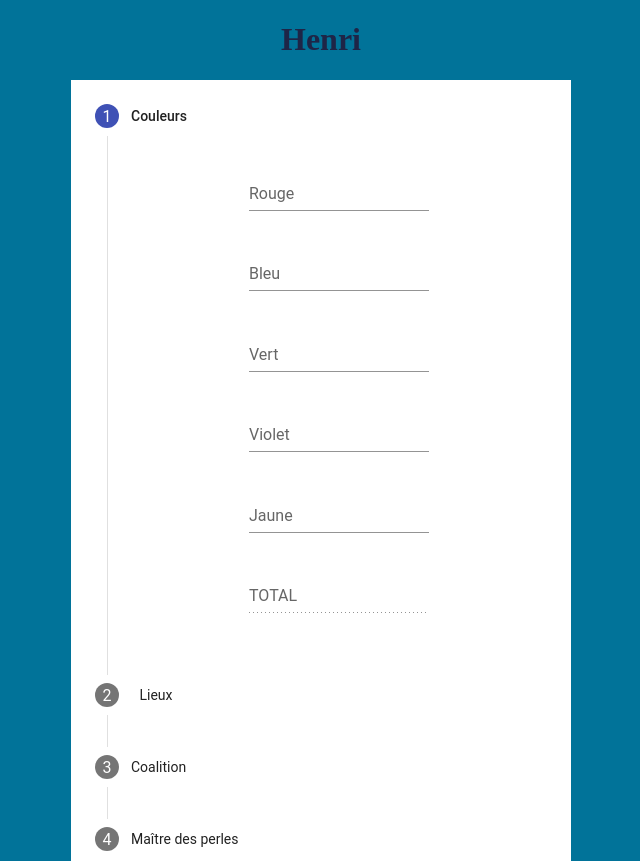
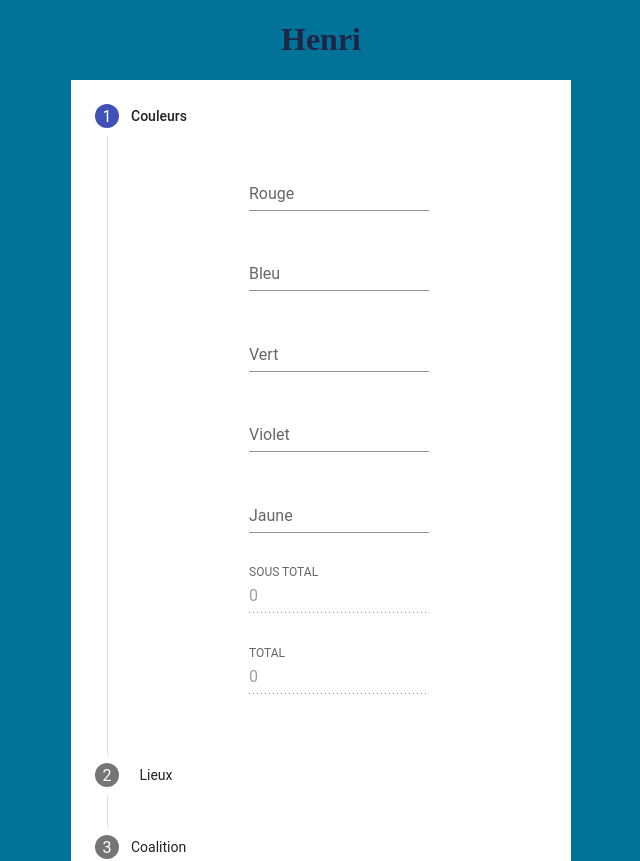
Before and after one commit to surlacolline/conspiracy-score-calculator, an Angular app: page /stepper in a window 1280 px wide. Shown: the top 861 px of the page, without its empty margins (319-959 px from the left). Built offline with nearby package versions, Linux system fonts and the light colour scheme.

Commit message:
Ajout sous total et base calcul

```diff
--- a/src/app/pages/coalition-score/coalition-score.component.html
+++ b/src/app/pages/coalition-score/coalition-score.component.html
@@ -1,10 +1,14 @@
 <mat-form-field appearance="standard">
     <mat-label>Coalition</mat-label>
-    <input type="number" matInput placeholder="nombre d'alliés">
+    <input #coalitionNb type="number" matInput placeholder="nombre d'alliés">
 </mat-form-field>
 <p>x 3</p>
 
 <mat-form-field appearance="standard">
+    <mat-label>SOUS TOTAL</mat-label>
+    <input disabled=true matInput placeholder="Placeholder" [value]="coalitionNb.value * 3">
+</mat-form-field>
+<mat-form-field appearance="standard">
     <mat-label>TOTAL</mat-label>
-    <input disabled=true matInput placeholder="Placeholder">
+    <input disabled=true matInput placeholder="Placeholder" [value]="coalitionNb.value * 3">
 </mat-form-field>
--- a/src/app/pages/color-score/color-score.component.html
+++ b/src/app/pages/color-score/color-score.component.html
@@ -1,16 +1,16 @@
 <!-- <form> -->
 <mat-form-field appearance="standard">
     <mat-label>Rouge</mat-label>
-    <input matInput type="number" placeholder="score">
+    <input #red matInput type="number" placeholder="score">
     <!-- <mat-icon matSuffix>sentiment_very_satisfied</mat-icon> -->
 </mat-form-field>
 <mat-form-field appearance="standard">
     <mat-label>Bleu</mat-label>
-    <input matInput type="number" placeholder="score">
+    <input #blue matInput type="number" placeholder="score">
 </mat-form-field>
 <mat-form-field appearance="standard">
     <mat-label>Vert</mat-label>
-    <input matInput type="number" placeholder="score">
+    <input #green matInput type="number" placeholder="score">
 </mat-form-field>
 <mat-form-field appearance="standard">
     <mat-label>Violet</mat-label>
@@ -21,7 +21,13 @@
     <input matInput type="number" placeholder="score">
 </mat-form-field>
 <mat-form-field appearance="standard">
+    <mat-label>SOUS TOTAL</mat-label>
+    <input disabled=true matInput type="number" placeholder="Placeholder"
+        [value]="getScore(red.value, blue.value, green.value)">
+</mat-form-field>
+<mat-form-field appearance="standard">
     <mat-label>TOTAL</mat-label>
-    <input disabled=true matInput type="number" placeholder="Placeholder">
+    <input disabled=true matInput type="number" placeholder="Placeholder"
+        [value]="getScore(red.value, blue.value, green.value)">
 </mat-form-field>
 <!-- </form> -->
--- a/src/app/pages/color-score/color-score.component.ts
+++ b/src/app/pages/color-score/color-score.component.ts
@@ -12,4 +12,17 @@ export class ColorScoreComponent implements OnInit {
   ngOnInit(): void {
   }
 
+  getScore(red: string, blue: string, green: string): number {
+
+    let n1 = parseInt(red, 10) || 0;
+    let n2 = parseInt(blue, 10) || 0;
+    let n3 = parseInt(green, 10) || 0;
+    let score = 0;
+    score = n1 + n2 + n3;
+    if (score == NaN) {
+      score = 0;
+    }
+    return score;
+  }
+
 }
--- a/src/app/pages/location-score/location-score.component.html
+++ b/src/app/pages/location-score/location-score.component.html
@@ -1,29 +1,35 @@
 <mat-form-field appearance="standard">
     <mat-label>lieu n°1</mat-label>
-    <input matInput type="number" placeholder="score">
+    <input #lieu1 matInput type="number" placeholder="score">
 </mat-form-field>
 <mat-form-field appearance="standard">
     <mat-label>lieu n°2</mat-label>
-    <input matInput type="number" placeholder="score">
+    <input #lieu2 matInput type="number" placeholder="score">
 </mat-form-field>
 <mat-form-field appearance="standard">
     <mat-label>lieu n°3</mat-label>
-    <input matInput type="number" placeholder="score">
+    <input #lieu3 matInput type="number" placeholder="score">
 </mat-form-field>
 <mat-form-field appearance="standard">
     <mat-label>lieu n°4</mat-label>
-    <input matInput type="number" placeholder="score">
+    <input #lieu4 matInput type="number" placeholder="score">
 </mat-form-field>
 <mat-form-field appearance="standard">
     <mat-label>lieu n°5</mat-label>
-    <input matInput type="number" placeholder="score">
+    <input #lieu5 matInput type="number" placeholder="score">
 </mat-form-field>
 <mat-form-field appearance="standard">
     <mat-label>lieu n°6</mat-label>
-    <input matInput type="number" placeholder="score">
+    <input #lieu6 matInput type="number" placeholder="score">
 </mat-form-field>
 
 <mat-form-field appearance="standard">
+    <mat-label>SOUS TOTAL</mat-label>
+    <input disabled=true matInput placeholder="Placeholder"
+        [value]="getScore(lieu1.value, lieu2.value, lieu3.value, lieu4.value, lieu5.value, lieu6.value)">
+</mat-form-field>
+<mat-form-field appearance="standard">
     <mat-label>TOTAL</mat-label>
-    <input disabled=true matInput placeholder="Placeholder">
+    <input disabled=true matInput placeholder="Placeholder"
+        [value]="getScore(lieu1.value, lieu2.value, lieu3.value, lieu4.value, lieu5.value, lieu6.value)">
 </mat-form-field>
--- a/src/app/pages/location-score/location-score.component.ts
+++ b/src/app/pages/location-score/location-score.component.ts
@@ -12,4 +12,15 @@ export class LocationScoreComponent implements OnInit {
   ngOnInit(): void {
   }
 
+  getScore(l1: string, l2: string, l3: string, l4: string, l5: string, l6: string): number {
+
+    let n1 = parseInt(l1, 10) || 0;
+    let n2 = parseInt(l2, 10) || 0;
+    let n3 = parseInt(l3, 10) || 0;
+    let score = 0;
+    score = n1 + n2 + n3;
+
+    return score;
+  }
+
 }
--- a/src/app/pages/pearl-master-score/pearl-master-score.component.html
+++ b/src/app/pages/pearl-master-score/pearl-master-score.component.html
@@ -1,5 +1,10 @@
 <mat-checkbox class="example-margin">Maitre des perles?</mat-checkbox>
 <p>x 5</p>
+<mat-form-field appearance="standard">
+    <mat-label>SOUS TOTAL</mat-label>
+    <input disabled=true matInput placeholder="Placeholder">
+    <mat-icon matSuffix>sentiment_very_satisfied</mat-icon>
+</mat-form-field>
 <mat-form-field appearance="standard">
     <mat-label>TOTAL</mat-label>
     <input disabled=true matInput placeholder="Placeholder">
```
Also changed, not shown: src/app/core/models/player.model.ts (added, +8 -0 lines).
